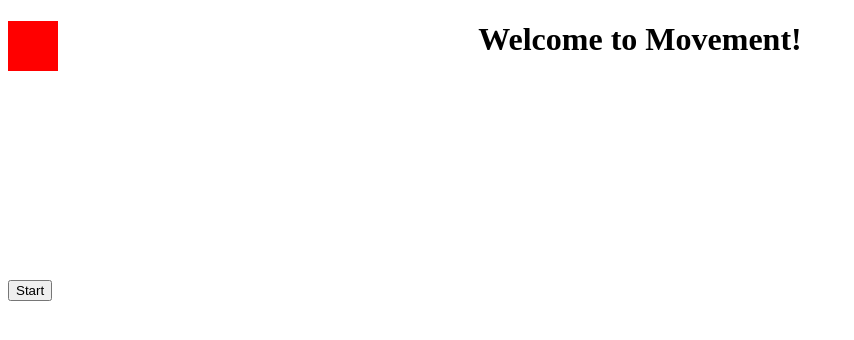
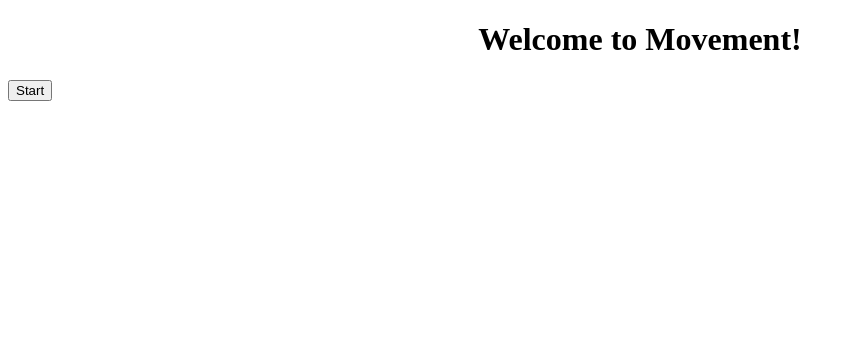
Before and after one commit to DamianDRuiz/simply-trivia, a React (Vite) app: page / in a window 1280 px wide. Shown: the top 340 px of the page, without its empty margins (0-854 px from the left). Built offline with nearby package versions, Linux system fonts and the light colour scheme.

Commit message:
Remove extra styling

```diff
--- a/src/components/Movement/Movement.module.scss
+++ b/src/components/Movement/Movement.module.scss
@@ -5,19 +5,3 @@
  * .container {
  * }
 */
-.container {
-  position: relative;
-}
-.guy {
-  display: inline-block;
-  position: absolute;
-  width: 50px;
-  height: 50px;
-  top: 0;
-  left: 0;
-  background-color: blue;
-}
-
-.start {
-  margin-top: 200px;
-}
```
